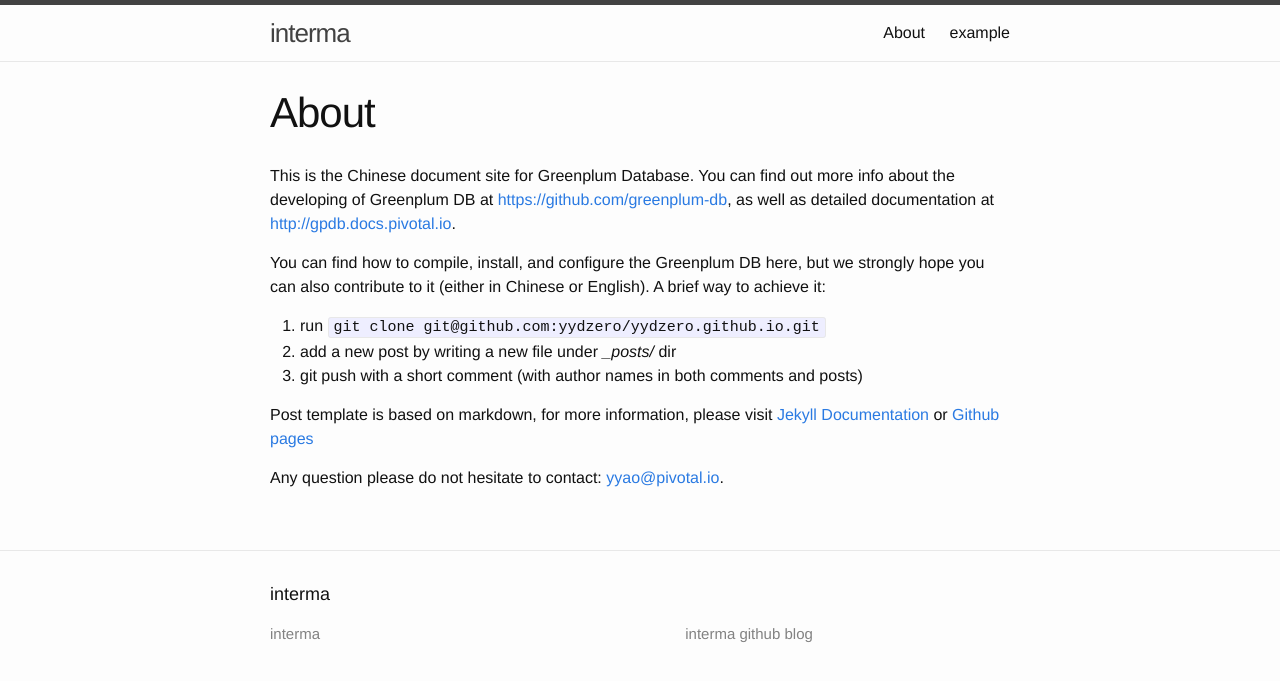
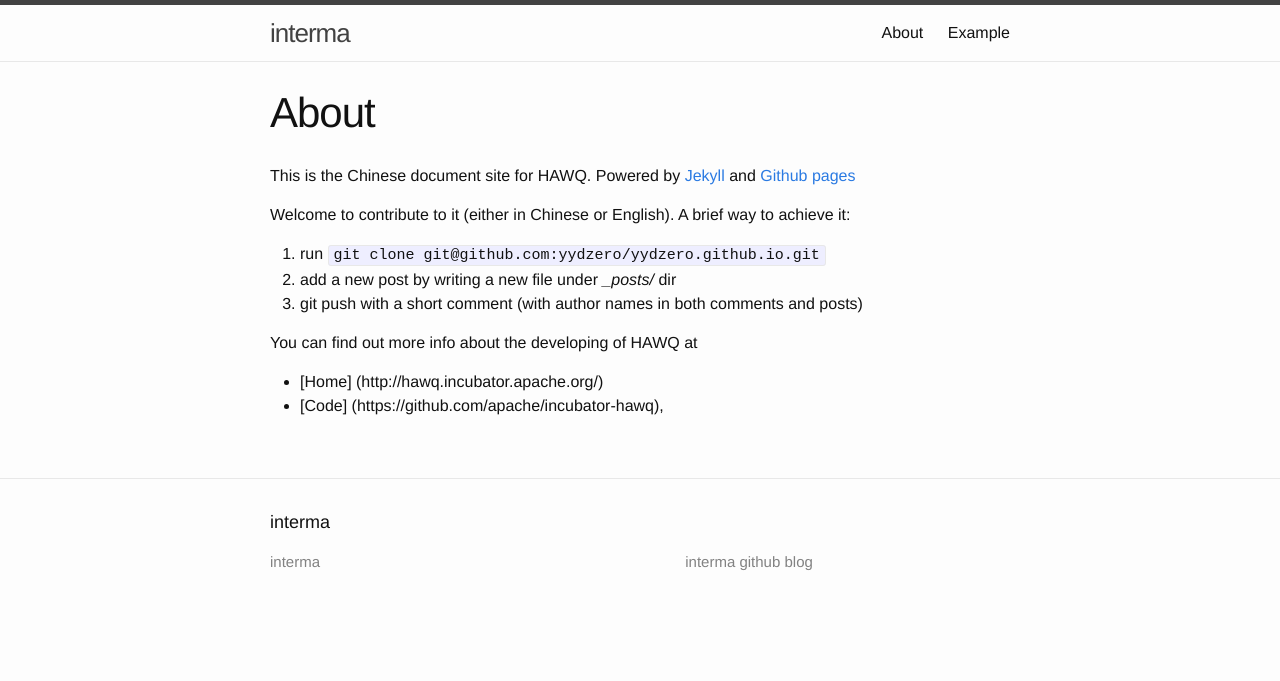
Before and after one commit to interma/interma.github.io, a Jekyll site: the page built from about.md, in a window 1280 px wide. Shown: the top 681 px of the page. Built offline with Jekyll 4.4.1, drawn with Linux system fonts in a browser that asks for light colours.

Commit message:
modified about

```diff
--- a/about.md
+++ b/about.md
@@ -4,22 +4,16 @@ title: About
 permalink: /about/
 ---
 
-This is the Chinese document site for Greenplum Database. You can find out more
-info about the developing of Greenplum DB at
-[https://github.com/greenplum-db](https://github.com/greenplum-db),
-as well as detailed documentation at
-[http://gpdb.docs.pivotal.io](http://gpdb.docs.pivotal.io).
+This is the Chinese document site for HAWQ.
+Powered by [Jekyll](https://jekyllrb.com/docs/) and [Github pages](https://pages.github.com/)
 
-You can find how to compile, install, and configure the Greenplum DB here, but
-we strongly hope you can also contribute to it (either in Chinese or English).
+Welcome to contribute to it (either in Chinese or English).
 A brief way to achieve it:
 
 1. run `git clone git@github.com:yydzero/yydzero.github.io.git`
 2. add a new post by writing a new file under *_posts/* dir
 3. git push with a short comment (with author names in both comments and posts)
 
-Post template is based on markdown, for more information, please visit
-[Jekyll Documentation](https://jekyllrb.com/docs/) or [Github pages](https://pages.github.com/)
-
-Any question please do not hesitate to contact:
-[yyao@pivotal.io](mailto:yyao@pivotal.io).
+You can find out more info about the developing of HAWQ at
+* [Home] (http://hawq.incubator.apache.org/)
+* [Code] (https://github.com/apache/incubator-hawq),
```
Also changed, not shown: example.md (+7 -1 lines).
